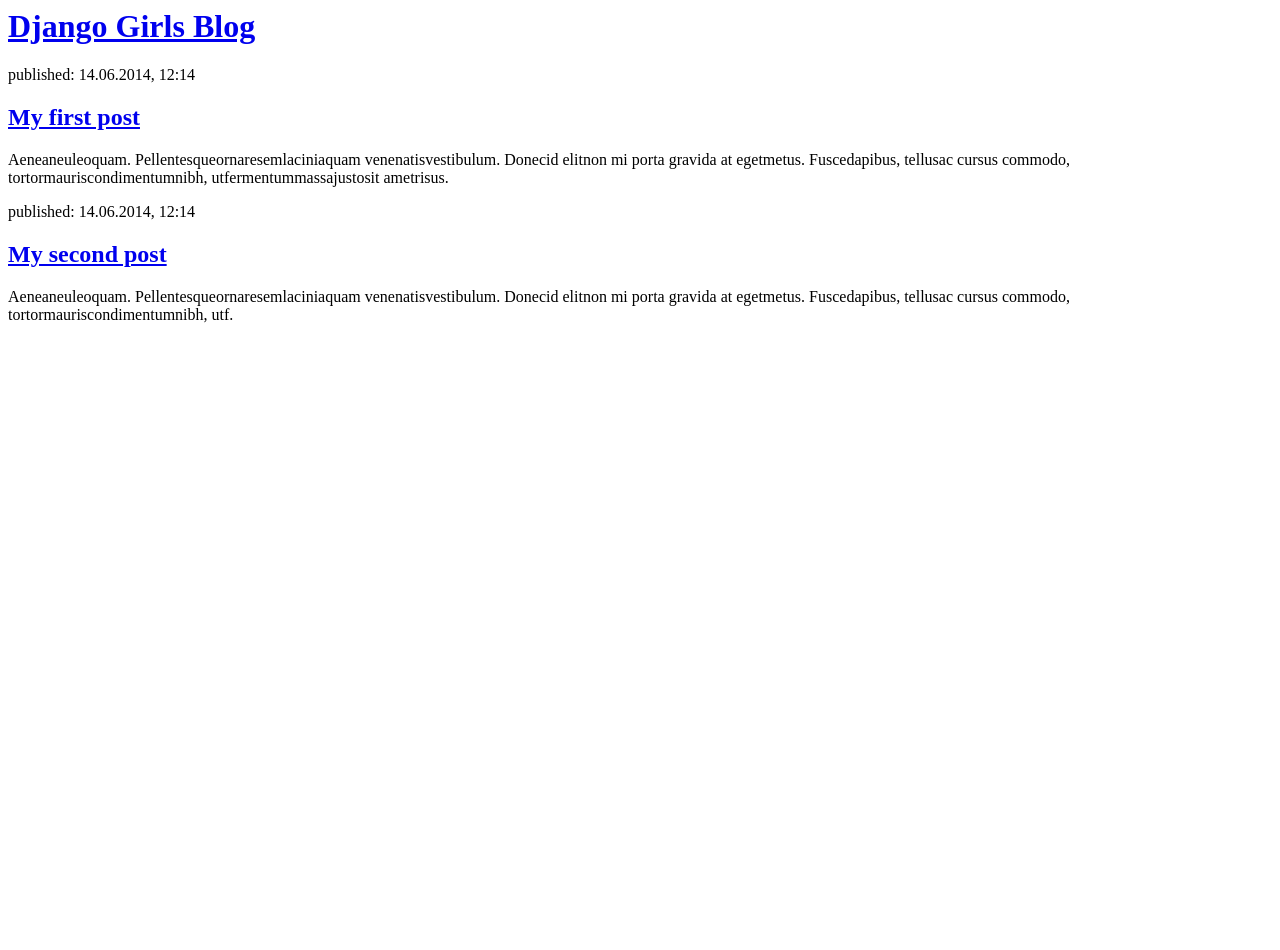
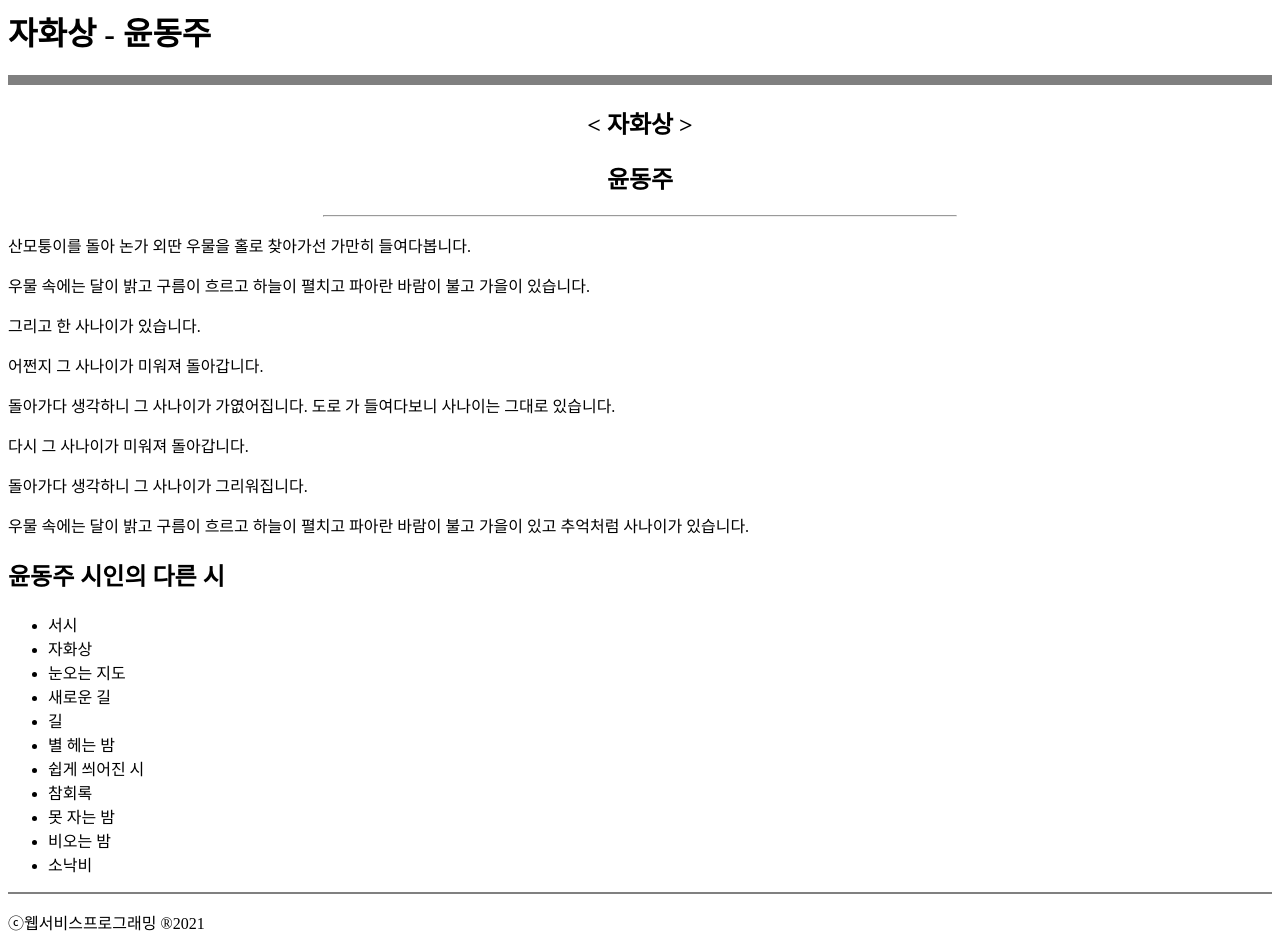
Before and after one commit to Jeff-Ahn/ch03_02, a Django app: template blog/templates/blog/post_list.html in a window 1280 px wide. Before the commit the page ends 323 px from the top, so only its background shows below. Run offline with Django 3.2, Linux system fonts and the light colour scheme; the template is opened without the code that fills it, so the values that code supplies are empty.

Commit message:
chore: html 내용 수정(윤동주: 자화상)

```diff
--- a/blog/templates/blog/post_list.html
+++ b/blog/templates/blog/post_list.html
@@ -1,22 +1,49 @@
 <html>
    <head>
-      <title>Django Girls blog</title>
+      <title>윤동주 - 자화상</title>
    </head>
    <body>
-      <div>
-         <h1>
-            <a href="#">Django Girls Blog</a>
-         </h1>
-      </div>
-      <div>
-         <p>published: 14.06.2014, 12:14</p>
-         <h2><a href="#">My first post</a></h2>
-         <p>Aeneaneuleoquam. Pellentesqueornaresemlaciniaquam venenatisvestibulum. Donecid elitnon mi porta gravida at egetmetus. Fuscedapibus, tellusac cursus commodo, tortormauriscondimentumnibh, utfermentummassajustosit ametrisus.</p>
-      </div>
-      <div>
-         <p>published: 14.06.2014, 12:14</p>
-         <h2><a href="#">My second post</a></h2>
-         <p>Aeneaneuleoquam. Pellentesqueornaresemlaciniaquam venenatisvestibulum. Donecid elitnon mi porta gravida at egetmetus. Fuscedapibus, tellusac cursus commodo, tortormauriscondimentumnibh, utf.</p>
-      </div>
+   <header>
+       <h1>자화상 - 윤동주</h1>
+       <hr size="10" noshade="noshade" />
+   </header>
+      <section>
+          <header align="center">
+              <h2>< 자화상 ></h2>
+              <h2>윤동주</h2>
+              <hr width=50% />
+          </header>
+          <article>
+              <p>산모퉁이를 돌아 논가 외딴 우물을 홀로 찾아가선 가만히 들여다봅니다.</p>
+                <p>우물 속에는 달이 밝고 구름이 흐르고 하늘이 펼치고 파아란 바람이 불고 가을이 있습니다.</p>
+                <p>그리고 한 사나이가 있습니다.</p>
+                <p>어쩐지 그 사나이가 미워져 돌아갑니다.</p>
+                <p>돌아가다 생각하니 그 사나이가 가엾어집니다. 도로 가 들여다보니 사나이는 그대로 있습니다.</p>
+                <p>다시 그 사나이가 미워져 돌아갑니다.</p>
+                <p>돌아가다 생각하니 그 사나이가 그리워집니다.</p>
+                <p>우물 속에는 달이 밝고 구름이 흐르고 하늘이 펼치고 파아란 바람이 불고 가을이 있고 추억처럼 사나이가
+                있습니다.</p>
+          </article>
+      </section>
+    <aside>
+    <h1>윤동주 시인의 다른 시</h1>
+        <ul>
+            <li>서시</li>
+            <li>자화상</li>
+            <li>눈오는 지도</li>
+            <li>새로운 길</li>
+            <li>길</li>
+            <li>별 헤는 밤</li>
+            <li>쉽게 씌어진 시</li>
+            <li>참회록</li>
+            <li>못 자는 밤</li>
+            <li>비오는 밤</li>
+            <li>소낙비</li>
+        </ul>
+    </aside>
+   <footer>
+   <hr size="2" noshade="noshade" />
+       <p>ⓒ웹서비스프로그래밍 ®2021</p>
+   </footer>
    </body>
 </html>
```
